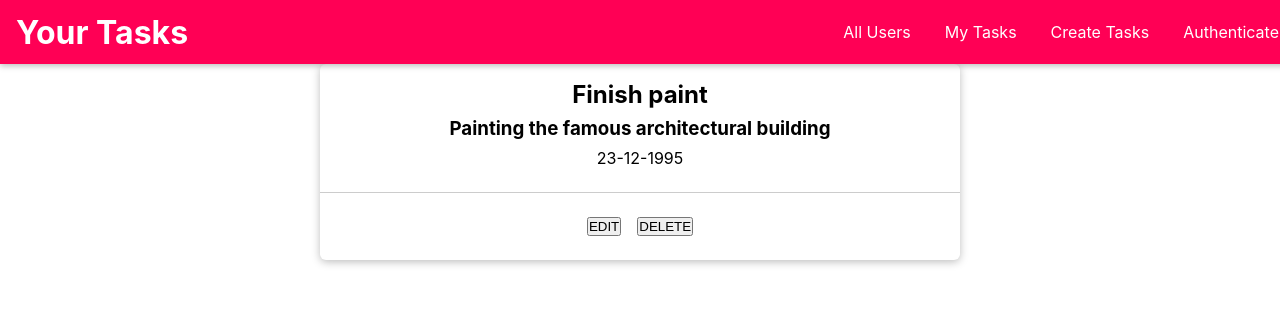
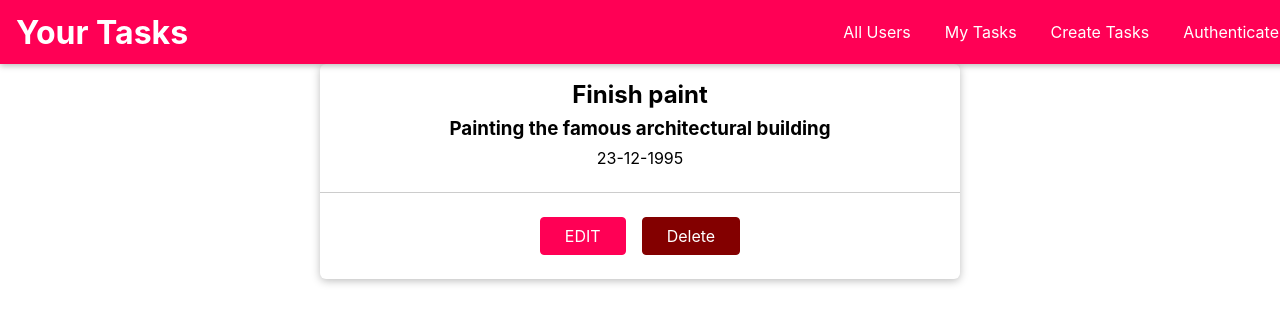
Before and after one commit to eshwagadkar/task-management-system, a React (Create React App) app: page /u1/tasks in a window 1280 px wide. Shown: the top 324 px of the page. Built offline with nearby package versions, Linux system fonts and the light colour scheme.

Commit message:
Button component inside TaskItem component

```diff
--- a/src/components/Tasks/TaskItem.js
+++ b/src/components/Tasks/TaskItem.js
@@ -1,11 +1,17 @@
-import Card from '../../utility/Components/UIElements/Card';
+import { useState } from 'react';
+
+import Card from '../../utility/components/UIElements/Card';
+import Button from '../../utility/components/FormElements/Button';
 
 import './TaskItem.styles.scss';
 
 const TaskItem = props => {
 
+    // const [] = useState(false);
+
     const { title, description, dueDate } = props.task;
     return <>
+        {/* <Modal > */}
             <li className='task-item'>
                 <Card className='task-item__content'>
                     {/* Task Item Info */}
@@ -17,11 +23,12 @@ const TaskItem = props => {
 
                     {/* Task Actions */}
                     <div className='task-item__actions'>
-                    <button>EDIT</button>
-                    <button>DELETE</button>
+                        <Button to={`/tasks/${props.id}`}>EDIT</Button>
+                        <Button danger>Delete</Button>
                     </div>
                 </Card>
             </li>
+        {/* </Modal> */}
     </>
 }
 
```
Lines whose indentation alone changed are shown as unchanged.
